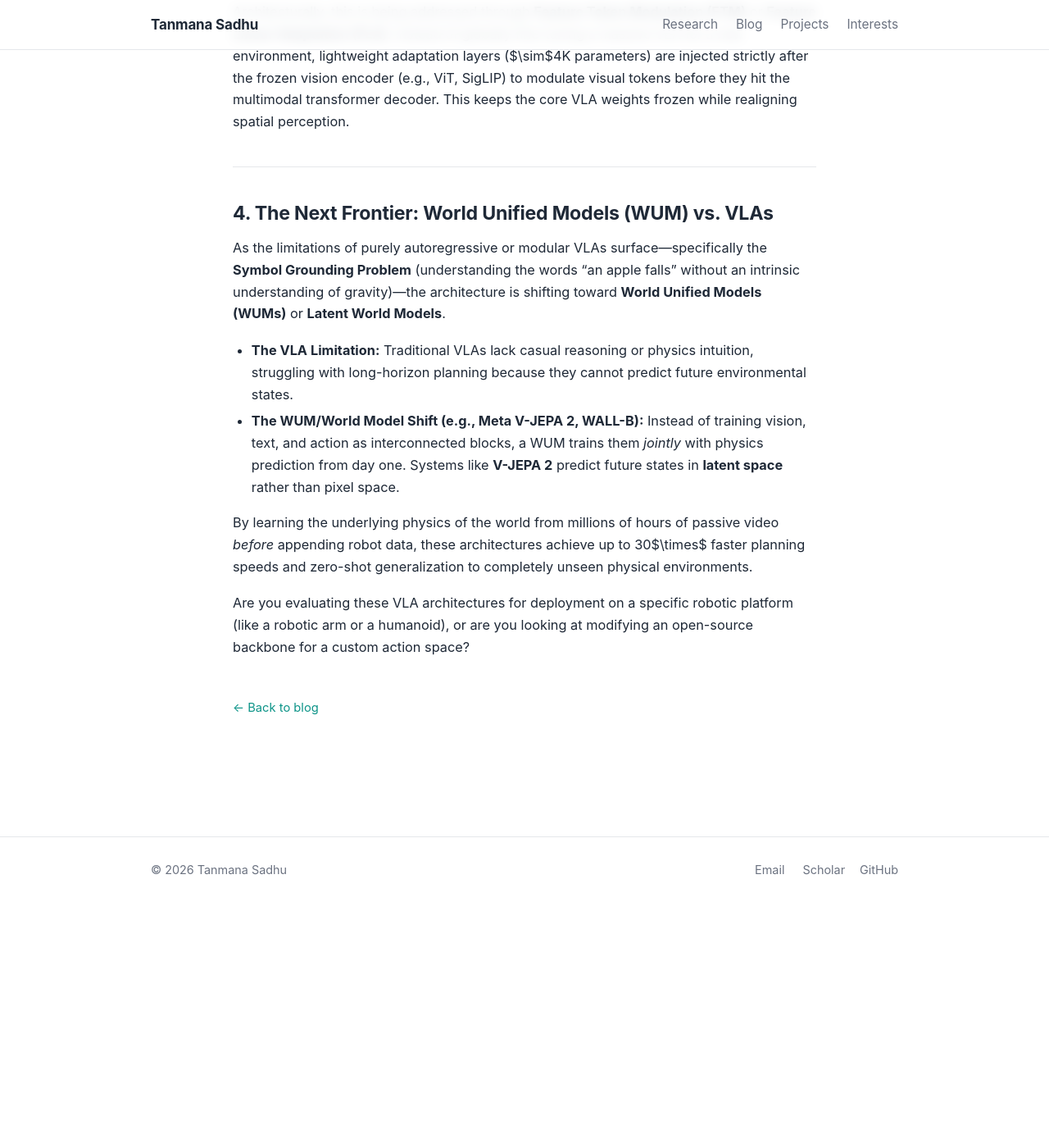
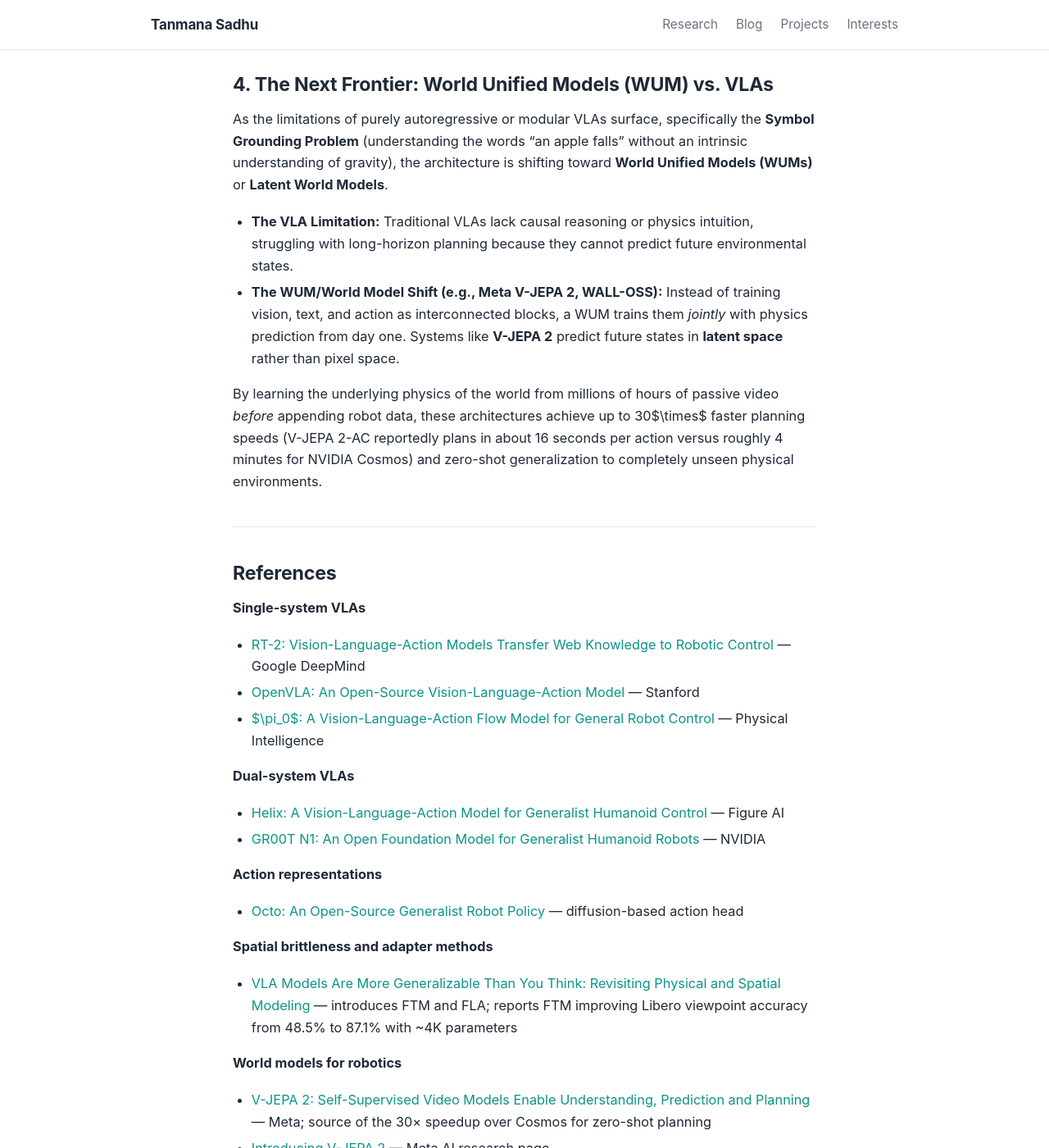
Before and after one commit to tanmana5/tanmana5.github.io, a Jekyll site: the page built from _posts/2026-06-08-vlas-comparison.md, in a window 1280 px wide and 1400 px high, scrolled down 2695 px. Shown: the whole window at 82% size. Built offline with Jekyll 4.4.1, drawn with Linux system fonts in a browser that asks for light colours; before the commit the page ends 3811 px from its top, so only the background shows below that; some of the changed text lies outside the part shown.

Commit message:
Add post: A Quick Comparison of the Latest VLA Architectures

```diff
--- a/_posts/2026-06-08-vlas-comparison.md
+++ b/_posts/2026-06-08-vlas-comparison.md
@@ -1,3 +1,10 @@
+---
+title: "A Quick Comparison of the Latest VLA Architectures"
+date: 2026-06-08
+description: "How modern Vision-Language-Action models bridge high-level semantic reasoning with high-frequency motor control across four architectural axes."
+tags: [vla, robotics, vision-language-action, foundation-models, world-models]
+---
+
 The landscape of Vision-Language-Action (VLA) models has fundamentally shifted from early experiments to highly optimized, production-grade architectures. The architectural evolution focuses heavily on solving the trade-offs between **high-level semantic reasoning** (internet-scale text/image data) and **low-level physical dexterity** (high-frequency, smooth robot control).
 
 Modern VLA architectures can be categorized and compared across three core dimensions: **Macro-Architecture** (Single vs. Dual systems), **Action Representation & Decoding Heads**, and **Emerging Alternatives** (Unified vs. Modular).
@@ -20,8 +27,8 @@ These architectures process vision, language, and robot states simultaneously wi
 
 Inspired by cognitive science, this approach decouples the VLA into two asynchronous subsystems to handle the frequency mismatch.
 
-* **System 2 (S2 - High-Level Reasoning):** An internet-scale VLM running at a lower frequency (e.g., 5–10 Hz). It handles scene understanding, language comprehension, and long-horizon task planning, outputting dense semantic/spatial latent representations.
-* **System 1 (S1 - Low-Level Visuomotor Policy):** A much smaller, highly efficient network running at a high frequency (e.g., 200 Hz) locally on the robot. It ingests the latents from S2 along with real-time proprioceptive feedback to produce continuous motor control (torques, joint velocities).
+* **System 2 (S2, High-Level Reasoning):** An internet-scale VLM running at a lower frequency (e.g., 5–10 Hz). It handles scene understanding, language comprehension, and long-horizon task planning, outputting dense semantic/spatial latent representations.
+* **System 1 (S1, Low-Level Visuomotor Policy):** A much smaller, highly efficient network running at a high frequency (e.g., 200 Hz) locally on the robot. It ingests the latents from S2 along with real-time proprioceptive feedback to produce continuous motor control (torques, joint velocities).
 * **Pros:** Solves the latency bottleneck; enables complex, whole-body, and highly dexterous humanoid control.
 
 ---
@@ -32,14 +39,10 @@ The way a VLA represents and outputs an "action" determines its smoothness, prec
 
 | Action Head Type | Representative Models | How It Formulates Action | Architectural Impact & Trade-offs |
 | --- | --- | --- | --- |
-| **Discrete Tokens** | RT-2, OpenVLA | Actions are quantized into integer bins and treated exactly like text tokens. | **Pros:** Utilizes standard LLM cross-entropy loss and sequence prediction. <br>
-
-<br>**Cons:** Jerky, single-step execution; high context-window inflation. |
+| **Discrete Tokens** | RT-2, OpenVLA | Actions are quantized into integer bins and treated exactly like text tokens. | **Pros:** Utilizes standard LLM cross-entropy loss and sequence prediction. <br>**Cons:** Jerky, single-step execution; high context-window inflation. |
 | **Chunked Prediction** | SmolVLA, MolmoAct 2 | Predicts a vector/sequence of future actions at once (e.g., the next 10–50 time-steps). | **Pros:** Compute-efficient inference; significantly smoother trajectories than single-step tokens. |
 | **Flow Matching** | $\pi_0$ (Pi-Zero), $\pi_{0.5}$ | Generates trajectories by iteratively denoising a random sample via flow-matching. | **Pros:** Exceptional at handling multi-modal action distributions (tasks with multiple valid paths). |
-| **Diffusion** | Octo | Uses a DDPM-style diffusion process to iteratively refine a predicted action sequence. | **Pros:** Robust multi-modal action trajectories. <br>
-
-<br>**Cons:** Multiple denoising forward passes increase inference latency. |
+| **Diffusion** | Octo | Uses a DDPM-style diffusion process to iteratively refine a predicted action sequence. | **Pros:** Robust multi-modal action trajectories. <br>**Cons:** Multiple denoising forward passes increase inference latency. |
 
 ---
 
@@ -53,11 +56,33 @@ Architecturally, this is being addressed through **Feature Token Modulation (FTM
 
 ## 4. The Next Frontier: World Unified Models (WUM) vs. VLAs
 
-As the limitations of purely autoregressive or modular VLAs surface—specifically the **Symbol Grounding Problem** (understanding the words "an apple falls" without an intrinsic understanding of gravity)—the architecture is shifting toward **World Unified Models (WUMs)** or **Latent World Models**.
+As the limitations of purely autoregressive or modular VLAs surface, specifically the **Symbol Grounding Problem** (understanding the words "an apple falls" without an intrinsic understanding of gravity), the architecture is shifting toward **World Unified Models (WUMs)** or **Latent World Models**.
 
-* **The VLA Limitation:** Traditional VLAs lack casual reasoning or physics intuition, struggling with long-horizon planning because they cannot predict future environmental states.
-* **The WUM/World Model Shift (e.g., Meta V-JEPA 2, WALL-B):** Instead of training vision, text, and action as interconnected blocks, a WUM trains them *jointly* with physics prediction from day one. Systems like **V-JEPA 2** predict future states in **latent space** rather than pixel space.
+* **The VLA Limitation:** Traditional VLAs lack causal reasoning or physics intuition, struggling with long-horizon planning because they cannot predict future environmental states.
+* **The WUM/World Model Shift (e.g., Meta V-JEPA 2, WALL-OSS):** Instead of training vision, text, and action as interconnected blocks, a WUM trains them *jointly* with physics prediction from day one. Systems like **V-JEPA 2** predict future states in **latent space** rather than pixel space.
 
-By learning the underlying physics of the world from millions of hours of passive video *before* appending robot data, these architectures achieve up to 30$\times$ faster planning speeds and zero-shot generalization to completely unseen physical environments.
+By learning the underlying physics of the world from millions of hours of passive video *before* appending robot data, these architectures achieve up to 30$\times$ faster planning speeds (V-JEPA 2-AC reportedly plans in about 16 seconds per action versus roughly 4 minutes for NVIDIA Cosmos) and zero-shot generalization to completely unseen physical environments.
 
-Are you evaluating these VLA architectures for deployment on a specific robotic platform (like a robotic arm or a humanoid), or are you looking at modifying an open-source backbone for a custom action space?
+---
+
+## References
+
+**Single-system VLAs**
+- [RT-2: Vision-Language-Action Models Transfer Web Knowledge to Robotic Control](https://arxiv.org/abs/2307.15818) — Google DeepMind
+- [OpenVLA: An Open-Source Vision-Language-Action Model](https://arxiv.org/abs/2406.09246) — Stanford
+- [$\pi_0$: A Vision-Language-Action Flow Model for General Robot Control](https://arxiv.org/abs/2410.24164) — Physical Intelligence
+
+**Dual-system VLAs**
+- [Helix: A Vision-Language-Action Model for Generalist Humanoid Control](https://www.figure.ai/news/helix) — Figure AI
+- [GR00T N1: An Open Foundation Model for Generalist Humanoid Robots](https://arxiv.org/abs/2503.14734) — NVIDIA
+
+**Action representations**
+- [Octo: An Open-Source Generalist Robot Policy](https://arxiv.org/abs/2405.12213) — diffusion-based action head
+
+**Spatial brittleness and adapter methods**
+- [VLA Models Are More Generalizable Than You Think: Revisiting Physical and Spatial Modeling](https://arxiv.org/abs/2512.02902) — introduces FTM and FLA; reports FTM improving Libero viewpoint accuracy from 48.5% to 87.1% with ~4K parameters
+
+**World models for robotics**
+- [V-JEPA 2: Self-Supervised Video Models Enable Understanding, Prediction and Planning](https://arxiv.org/abs/2506.09985) — Meta; source of the 30× speedup over Cosmos for zero-shot planning
+- [Introducing V-JEPA 2](https://ai.meta.com/research/vjepa/) — Meta AI research page
+- [WorldVLA: Towards Autoregressive Action World Model](https://arxiv.org/abs/2506.21539) — autoregressive action-world-model line of work (WALL-OSS family)
```
